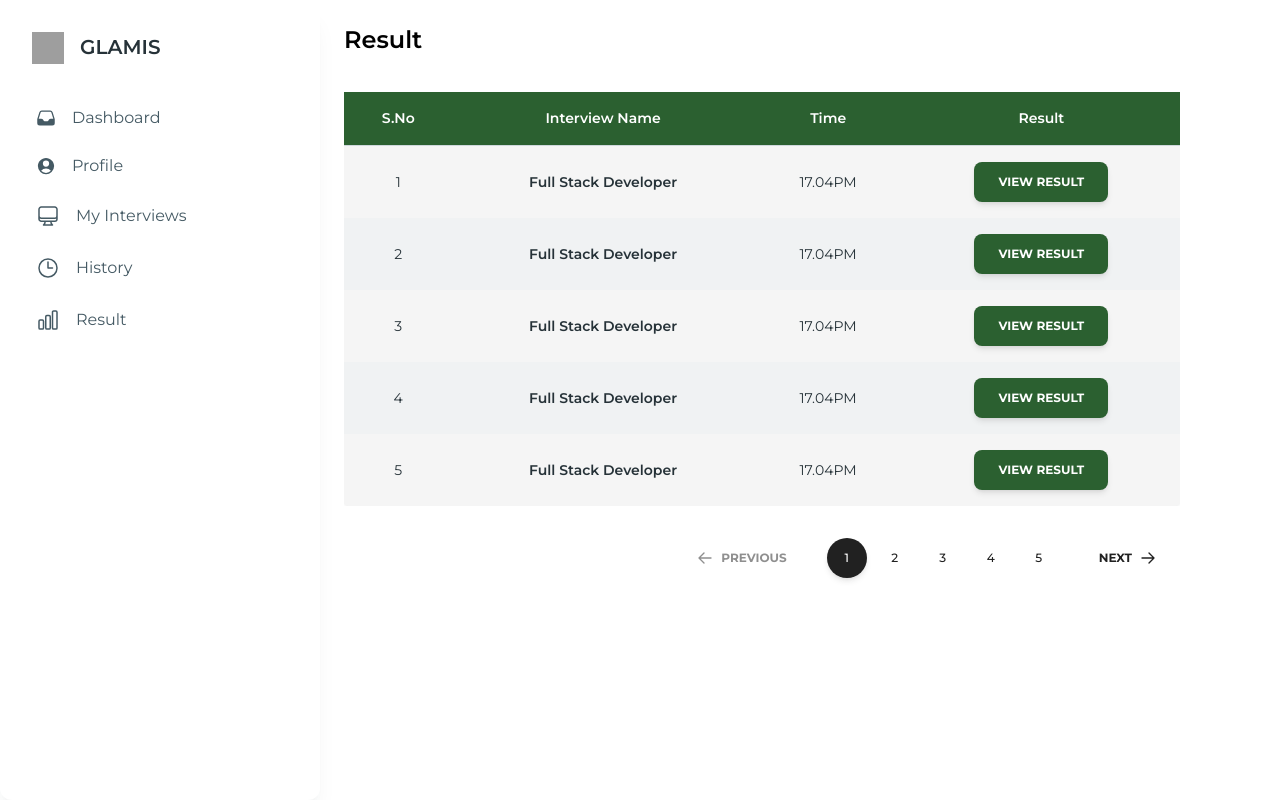
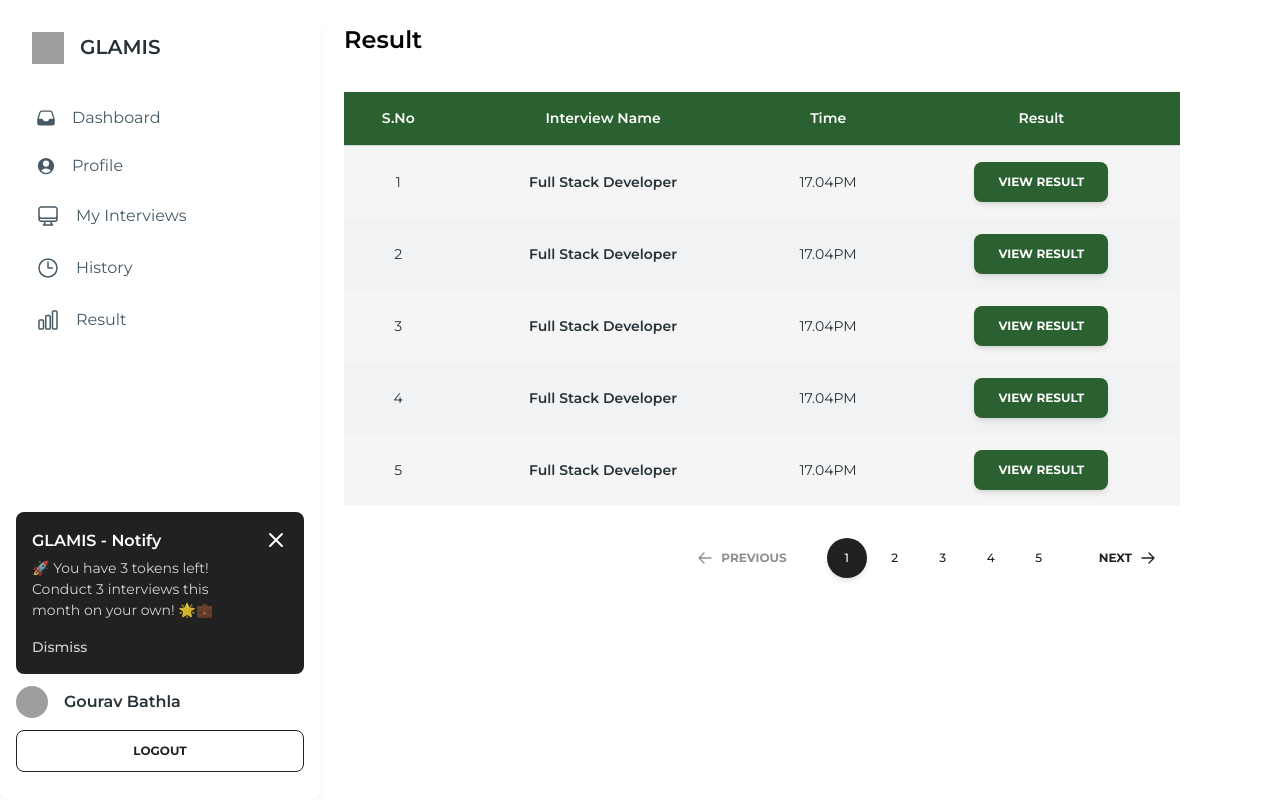
Before and after one commit to naitikshaxma/glamis_test, a React (Vite) app in the folder client/: page /result in a window 1280 px wide. Built offline with nearby package versions, Linux system fonts and the light colour scheme; grey boxes are pictures that could not be loaded; a web font is replaced by a local one.

Commit message:
ADD : notification

```diff
--- a/client/src/components/global_components/Sidebar.jsx
+++ b/client/src/components/global_components/Sidebar.jsx
@@ -1,9 +1,14 @@
 import React from "react";
-import { Card, Typography, List, ListItem, ListItemPrefix, ListItemSuffix, Chip } from "@material-tailwind/react";
+import { Card, Typography, List, ListItem, ListItemPrefix, ListItemSuffix, Chip, Alert, Button, } from "@material-tailwind/react";
 import { UserCircleIcon, InboxIcon } from "@heroicons/react/24/solid";
 import { Link } from "react-router-dom";
+import {
+    CubeTransparentIcon,
+  } from "@heroicons/react/24/outline";
+
 
 export default function Sidebar() {
+    const [openAlert, setOpenAlert] = React.useState(true);
 
     const navItems = [{
         name: 'Dashboard',
@@ -59,6 +64,52 @@ export default function Sidebar() {
                     </Link>
                 ))}
             </List>
+            <div className="mt-auto">
+
+
+            <Alert open={openAlert}onClose={() => setOpenAlert(false)}>
+        <Typography variant="h6" className="mb-1">
+            GLAMIS - Notify
+        </Typography>
+        <Typography variant="small" className="font-normal opacity-80">
+        🚀 You have 3 tokens left! Conduct 3 interviews this month on your own! 🌟💼
+
+
+
+        </Typography>
+        <div className="mt-4 flex gap-3">
+          <Typography
+            as="a"
+            href="#"
+            variant="small"
+            className="font-medium opacity-80"
+            onClick={() => setOpenAlert(false)}
+            >
+            Dismiss
+          </Typography>
+        </div>
+      </Alert>
+      <div className="my-3">
+        {/* a circular profile and a name associated with it */}
+        <div className="flex items-center gap-2 my-3">
+          <img src="../../assets/avatar.jpeg" alt="profile" className="h-8 w-8 rounded-full" />
+          <div>
+            <Typography color="blue-gray"
+            className="font-semibold ml-2"
+            >
+                Gourav Bathla
+            </Typography>
+          </div>
+        </div>
+        {/* a button for logout */}
+        <Button color="#2b6030"
+        className="w-full"
+        variant="outlined" block={true} ripple="light">
+            Logout
+        </Button>
+
+      </div>
+            </div>
         </Card>
     );
 }
--- a/client/src/pages/DashboardContent.jsx
+++ b/client/src/pages/DashboardContent.jsx
@@ -2,6 +2,7 @@ import React from 'react';
 import Attendance from '../components/dashboard/Attendance';
 import OverallPerformance from '../components/dashboard/OverallPerformance';
 import Loader from '../components/Loader';
+import { ResponsiveContainer } from 'recharts';
 
 const DashboardContent = () => {
   return (
--- a/client/src/pages/Interviews.jsx
+++ b/client/src/pages/Interviews.jsx
@@ -76,8 +76,8 @@ const interviews = [
     },
     {
         id: 9,
-        title: "React Native Interview | GLA University",
-        description: "React Native Interview | GLA University",
+        title: "React Interview | GLA University",
+        description: "React Interview | GLA University",
         status: "Past Interview",
         date: "01/12/2021",
         time: "01:00 PM",
@@ -153,7 +153,7 @@ const OngoingInerview = () => {
 
 const UpcomingInterview = () => {
     return (
-        <div className="flex mb-6 w-full flex-wrap ">
+        <div className="flex mb-6 w-full">
             {interviews.filter(interview => interview.status === 'Upcoming Interview').map(interview => (
                 <InterviewCard
                     key={interview.id}
@@ -166,7 +166,7 @@ const UpcomingInterview = () => {
 
 const PastInterview = () => {
     return (
-        <div className="flex flex-wrap">
+        <div className="flex mb-6 w-full">
             {interviews.filter(interview => interview.status === 'Past Interview').map(interview => (
                 <InterviewCard
                     key={interview.id}
```
Also changed, not shown: client/src/assets/avatar.jpeg (added).
